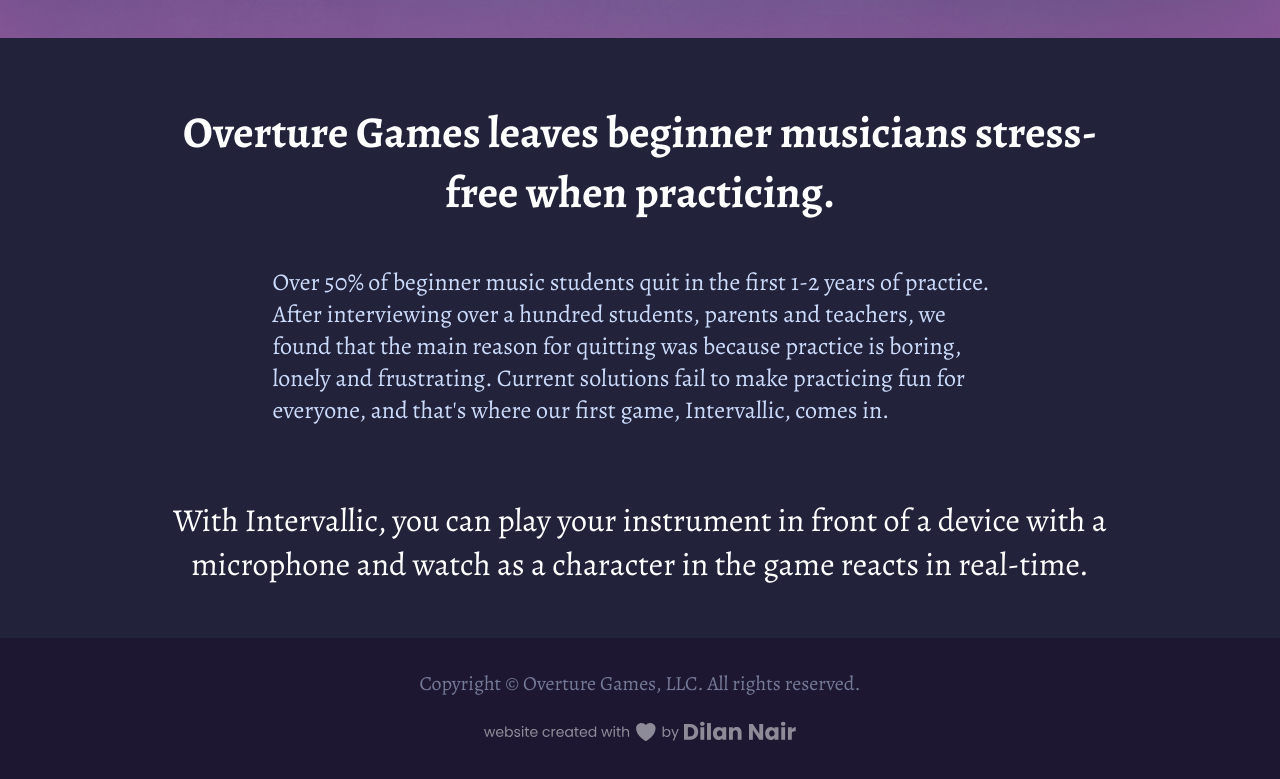
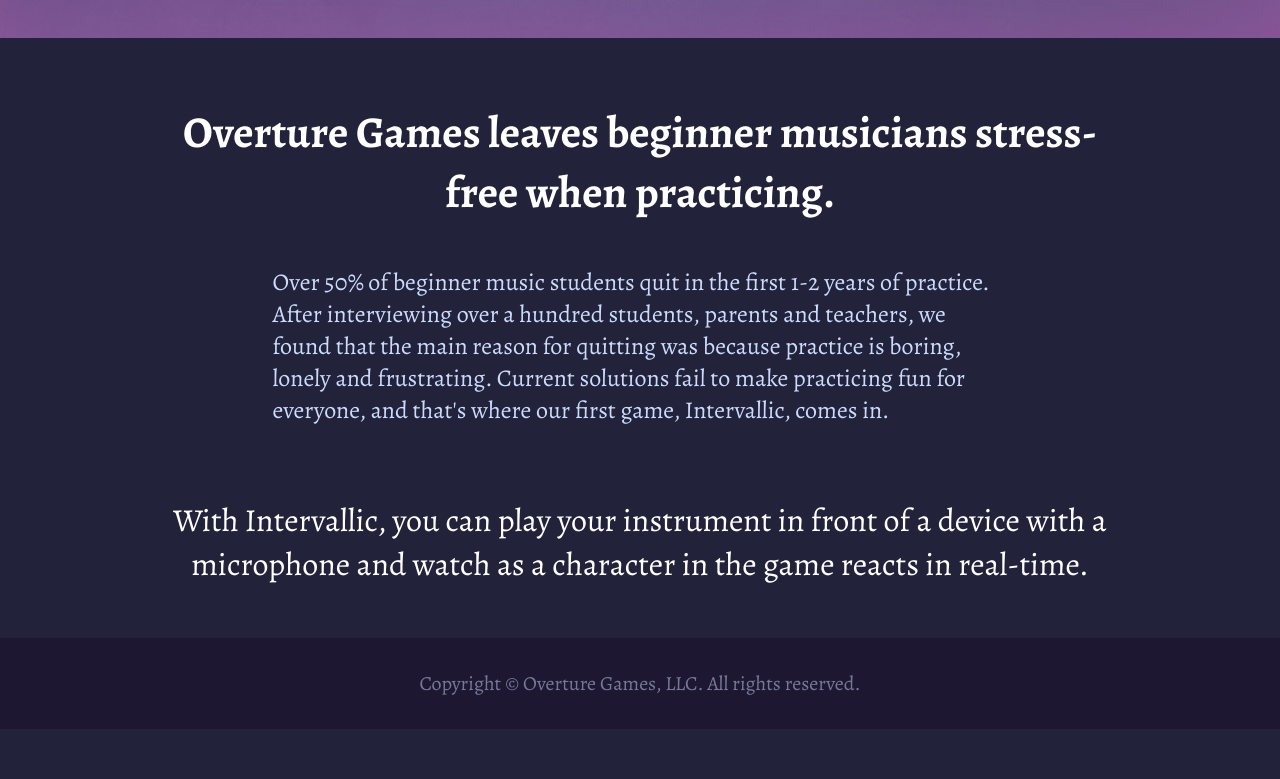
Before and after one commit to Overture-Games/songly-site, a Svelte app: page / in a window 1280 px wide. Shown: the part 712-1491 px from the top of the page. After the commit the page ends 1441 px from the top, so only its background shows below. Built offline with nearby package versions, Linux system fonts and the light colour scheme.

Commit message:
Update Footer.svelte

```diff
--- a/src/Footer.svelte
+++ b/src/Footer.svelte
@@ -1,16 +1,7 @@
-<script lang="ts">
-  import watermark from './assets/website-watermark.svg'
-</script>
-
 <footer>
   <p>
     Copyright © Overture Games, LLC. All rights reserved.
   </p>
-  <div>
-    <a href="https://www.dilanxd.com" target="_blank" rel="noreferrer">
-      <img src={watermark} alt="website created by Dilan Nair" />
-    </a>
-  </div>
 </footer>
 
 <style lang="scss">
@@ -18,29 +9,6 @@
     background-color: #1d1731;
     margin: 0;
     padding: 32px;
-  }
-
-  div {
-    display: flex;
-    justify-content: center;
-    margin-top: 16px;
-
-    a {
-      opacity: 0.5;
-      transition: opacity 150ms;
-
-      &:hover {
-        opacity: 1;
-      }
-    }
-
-    img {
-      width: 280px;
-
-      @media (min-width: $desktop) {
-        width: 320px;
-      }
-    }
   }
 
   p {
```
